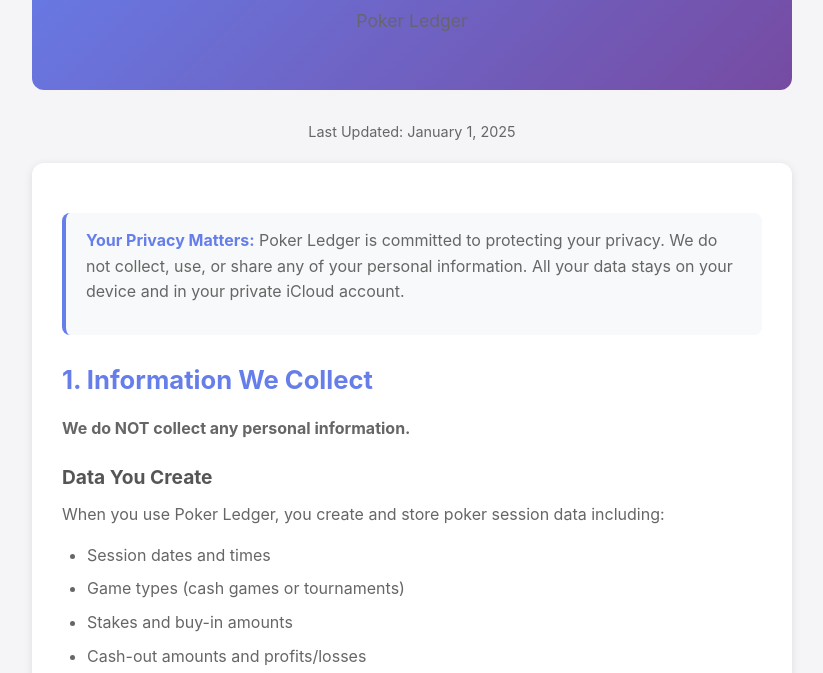
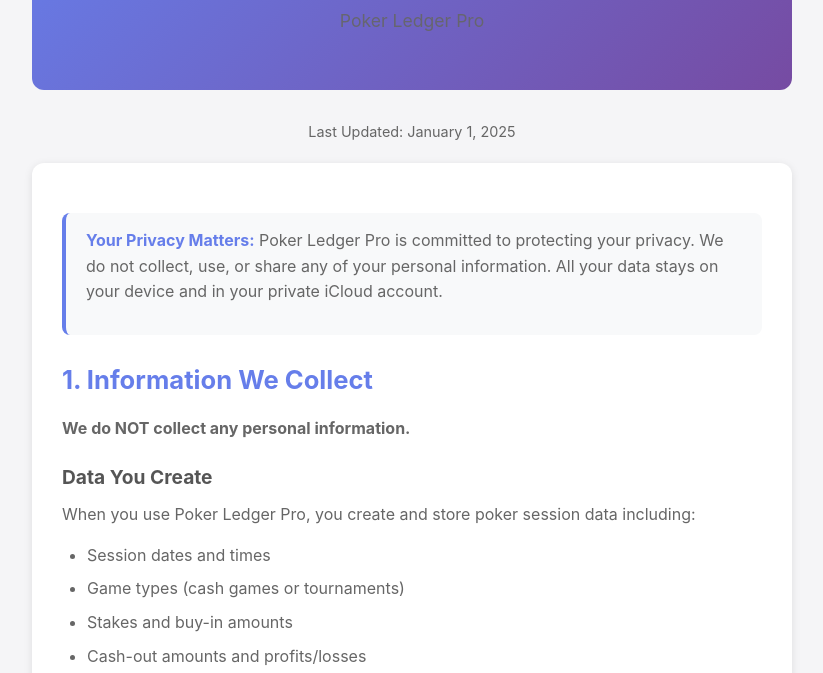
Before and after one commit to shiyuwg/PokerLedgerSupport, a plain HTML site: page privacy.html in a window 1280 px wide. Shown: the part 127-800 px from the top of the page, without its empty margins (228-1051 px from the left). Drawn offline with Linux system fonts and the light colour scheme.

Commit message:
change name to pro

```diff
--- a/privacy.html
+++ b/privacy.html
@@ -3,7 +3,7 @@
 <head>
     <meta charset="UTF-8">
     <meta name="viewport" content="width=device-width, initial-scale=1.0">
-    <title>Privacy Policy - Poker Ledger</title>
+    <title>Privacy Policy - Poker Ledger Pro</title>
     <style>
         * {
             margin: 0;
@@ -124,7 +124,7 @@
     <div class="container">
         <header>
             <h1>Privacy Policy</h1>
-            <p>Poker Ledger</p>
+            <p>Poker Ledger Pro</p>
         </header>
 
         <div class="last-updated">
@@ -133,14 +133,14 @@
 
         <div class="card">
             <div class="highlight">
-                <p><strong>Your Privacy Matters:</strong> Poker Ledger is committed to protecting your privacy. We do not collect, use, or share any of your personal information. All your data stays on your device and in your private iCloud account.</p>
+                <p><strong>Your Privacy Matters:</strong> Poker Ledger Pro is committed to protecting your privacy. We do not collect, use, or share any of your personal information. All your data stays on your device and in your private iCloud account.</p>
             </div>
 
             <h2>1. Information We Collect</h2>
             <p><strong>We do NOT collect any personal information.</strong></p>
 
             <h3>Data You Create</h3>
-            <p>When you use Poker Ledger, you create and store poker session data including:</p>
+            <p>When you use Poker Ledger Pro, you create and store poker session data including:</p>
             <ul>
                 <li>Session dates and times</li>
                 <li>Game types (cash games or tournaments)</li>
@@ -212,12 +212,12 @@
             </ul>
 
             <h2>6. Children's Privacy</h2>
-            <p>Poker Ledger is intended for users aged 18 and older (or the legal gambling age in your jurisdiction). We do not knowingly collect information from children under 18.</p>
+            <p>Poker Ledger Pro is intended for users aged 18 and older (or the legal gambling age in your jurisdiction). We do not knowingly collect information from children under 18.</p>
             <p>The app does not contain any age verification because we don't collect any data. Parents should monitor their children's device usage.</p>
 
             <h2>7. Analytics and Tracking</h2>
             <p><strong>We do NOT use any analytics or tracking.</strong></p>
-            <p>Poker Ledger does not include:</p>
+            <p>Poker Ledger Pro does not include:</p>
             <ul>
                 <li>Analytics SDKs (Google Analytics, Firebase, Mixpanel, etc.)</li>
                 <li>Crash reporting tools</li>
@@ -275,10 +275,10 @@
             </ul>
 
             <h3>Other Jurisdictions</h3>
-            <p>Poker Ledger complies with applicable privacy laws in all jurisdictions where it is available. Since we don't collect any data, we are inherently compliant with most privacy regulations worldwide.</p>
+            <p>Poker Ledger Pro complies with applicable privacy laws in all jurisdictions where it is available. Since we don't collect any data, we are inherently compliant with most privacy regulations worldwide.</p>
 
             <h2>13. Third-Party Services</h2>
-            <p>Poker Ledger uses the following Apple services:</p>
+            <p>Poker Ledger Pro uses the following Apple services:</p>
             <ul>
                 <li><strong>iCloud/CloudKit:</strong> For optional data sync and backup (controlled by your iCloud settings)</li>
                 <li><strong>SwiftData:</strong> For local data storage on your device</li>
@@ -286,12 +286,12 @@
             <p>These services are provided by Apple Inc. and are subject to <a href="https://www.apple.com/legal/privacy/" target="_blank">Apple's Privacy Policy</a>.</p>
 
             <div class="highlight">
-                <p><strong>Summary:</strong> Your privacy is paramount. Poker Ledger is designed to keep your data private, secure, and under your complete control. We built this app with privacy as the foundation, not an afterthought.</p>
+                <p><strong>Summary:</strong> Your privacy is paramount. Poker Ledger Pro is designed to keep your data private, secure, and under your complete control. We built this app with privacy as the foundation, not an afterthought.</p>
             </div>
         </div>
 
         <footer>
-            <p>&copy; 2025 Poker Ledger. All rights reserved.</p>
+            <p>&copy; 2025 Poker Ledger Pro. All rights reserved.</p>
             <p><a href="index.html">Back to Support Page</a></p>
         </footer>
     </div>
```
Also changed, not shown: index.html (+6 -6 lines).
